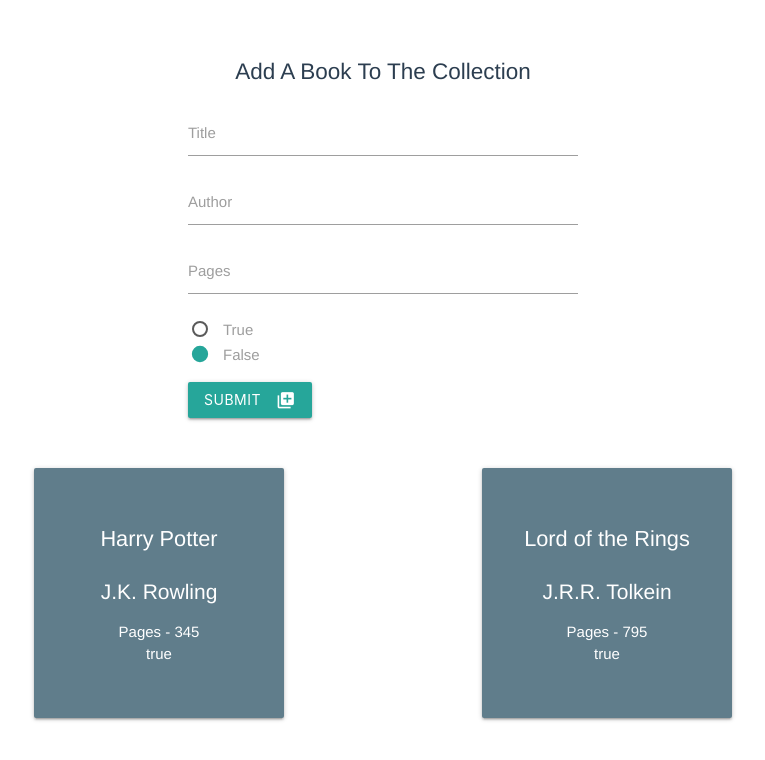
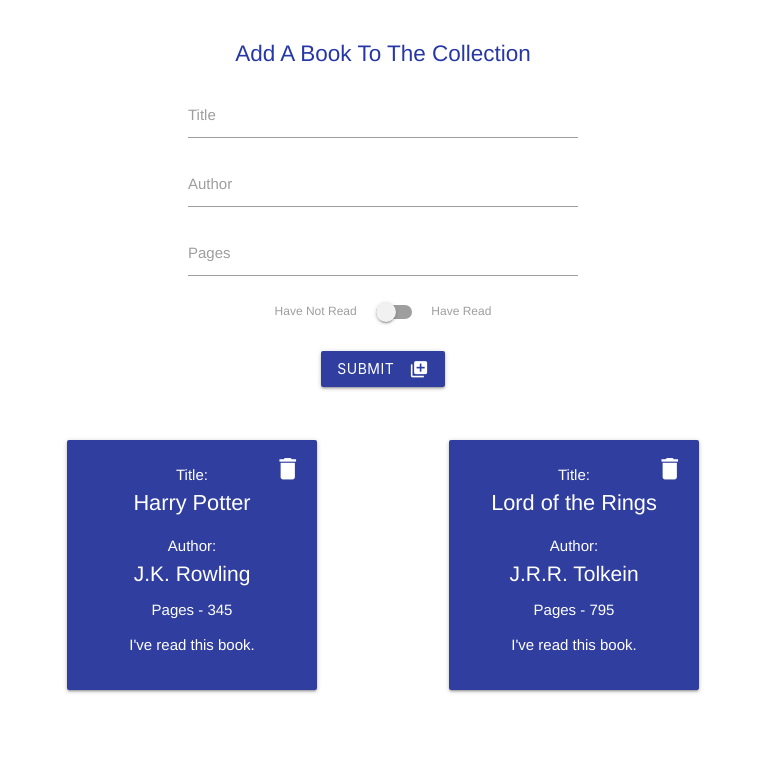
Before and after one commit to cgrossi/Odin-Project-Library, a Vue app: page / in a window 1280 px wide. Shown: the top 760 px of the page, without its empty margins (257-1022 px from the left). Built offline with nearby package versions, Linux system fonts and the light colour scheme.

Commit message:
Add custom styling to form, tweak card layout

```diff
--- a/src/App.vue
+++ b/src/App.vue
@@ -27,7 +27,7 @@
   font-family: "Avenir", Helvetica, Arial, sans-serif;
   -webkit-font-smoothing: antialiased;
   -moz-osx-font-smoothing: grayscale;
-  color: #2c3e50;
-  margin-top: 60px;
+  color: hsl(232, 63%, 40%);
+  margin-top: 30px;
 }
 </style>
--- a/src/components/AddBook.vue
+++ b/src/components/AddBook.vue
@@ -16,22 +16,21 @@
           <input type="number" class="validate" v-model="pages">
         </div>
 
-        <p>
+        <div class="switch center-align">
           <label>
-            <input id="true" value="true" v-model="read" name="group1" type="radio">
-            <span>True</span>
+            Have Not Read
+            <input type="checkbox" v-model="read">
+            <span class="lever"></span>
+            Have Read
           </label>
-        </p>
-        <p>
-          <label>
-            <input id="False" value="false" v-model="read" name="group1" type="radio">
-            <span>False</span>
-          </label>
-        </p>
-        <button class="btn waves-effect waves-light">
-          Submit
-          <i class="material-icons right">library_add</i>
-        </button>
+        </div>
+
+        <div id="submit">
+          <button class="btn waves-effect waves-light indigo darken-2">
+            Submit
+            <i class="material-icons right">library_add</i>
+          </button>
+        </div>
       </form>
     </div>
   </div>
@@ -66,3 +65,29 @@
   }
 };
 </script>
+
+<style>
+form button {
+  display: block !important;
+  margin-top: 30px !important;
+}
+
+.switch label input[type="checkbox"]:checked + .lever::after {
+  background-color: #303f9f;
+}
+
+.switch label input[type="checkbox"]:checked + .lever {
+  background-color: hsl(232, 54%, 85%);
+}
+
+input[type="checkbox"]:checked:not(:disabled) ~ .lever:active::before,
+input[type="checkbox"]:checked:not(:disabled).tabbed:focus ~ .lever::before {
+  background-color: hsla(232, 63%, 40%, 0.15);
+}
+
+input:focus {
+  border-bottom: 1px solid hsl(232, 63%, 40%) !important;
+  -webkit-box-shadow: 0 1px 0 0 hsl(232, 63%, 40%) !important;
+  box-shadow: 0 1px 0 0 hsl(232, 63%, 40%) !important;
+}
+</style>
--- a/src/components/Library.vue
+++ b/src/components/Library.vue
@@ -2,12 +2,20 @@
   <div class="library">
     <AddBook @childBook="addToCollection"/>
     <div class="container book-collection">
-      <div v-for="(book, index) in myLibrary" :key="index" class="card blue-grey center-align">
+      <div
+        v-for="(book, index) in myLibrary"
+        :key="index"
+        class="card indigo darken-2 center-align"
+      >
         <div class="card-content white-text">
+          <i class="material-icons delete">delete</i>
+          <p class="title">Title:</p>
           <h2>{{ book.title }}</h2>
+          <p class="author">Author:</p>
           <h3>{{ book.author }}</h3>
           <p>Pages - {{ book.pages }}</p>
-          <p>{{ book.read }}</p>
+          <p v-if="book.read">I've read this book.</p>
+          <p v-else>I haven't read this book.</p>
         </div>
       </div>
     </div>
@@ -53,7 +61,7 @@
 <style>
 .addBook {
   width: 390px;
-  height: 400px;
+  height: 390px;
 }
 
 form button {
@@ -66,20 +74,48 @@
 
 h2 {
   font-size: 1.45rem;
+  margin: 5px;
 }
 
 h3 {
   font-size: 1.4rem;
+  margin: 5px;
+}
+
+.card-content {
+  position: relative;
+}
+
+.card i {
+  position: absolute;
+  font-size: 1.9rem;
+  top: 15px;
+  right: 15px;
 }
 
 .book-collection {
   display: flex;
   flex-flow: row wrap;
-  justify-content: space-around;
+  justify-content: space-evenly;
 }
 
 .book-collection .card {
   width: 250px;
   height: 250px;
 }
+
+.card .card-content p {
+  margin-bottom: 10px;
+  margin-top: 13px;
+}
+
+.card .card-content .title {
+  margin-top: 0;
+  margin-bottom: 1px;
+}
+
+.card .card-content .author {
+  margin-top: 20px;
+  margin-bottom: 4px;
+}
 </style>
```
